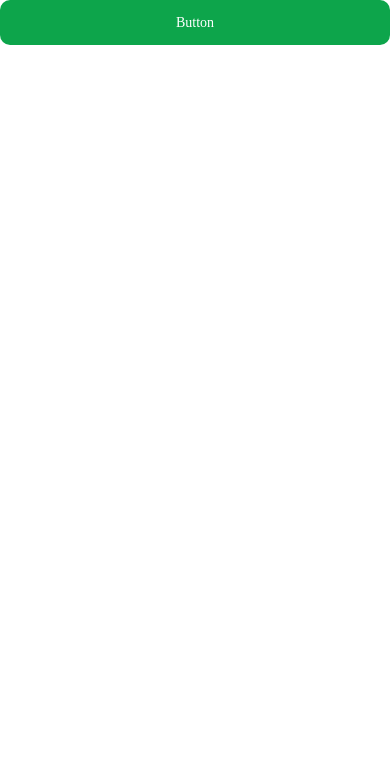
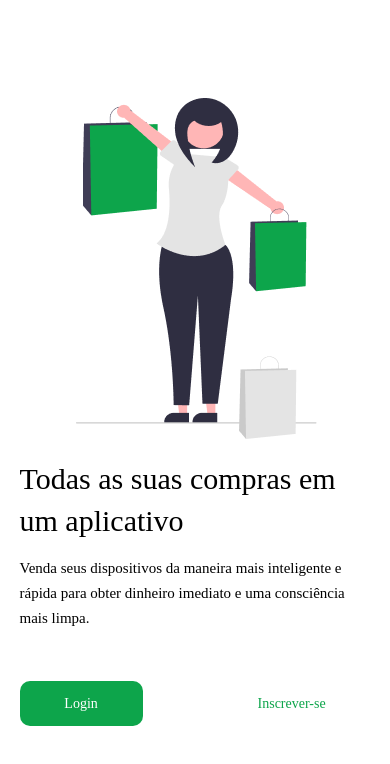
Before and after one commit to lucash-barbosa/Shep, a React Native app: screen / in a window 390 px wide. Shown: the top 764 px of the page. Built offline with nearby package versions, Linux system fonts and the light colour scheme.

Commit message:
feat: create main screen

```diff
--- a/src/screens/Main/index.tsx
+++ b/src/screens/Main/index.tsx
@@ -1,12 +1,40 @@
 import React from 'react';
+import {StatusBar} from 'react-native';
 import PrimaryButton from '../../components/PrimaryButton';
+import main from '../../assets/images/main.png';
+import {
+  StyledImage,
+  StyledText,
+  StyledTitle,
+  ViewText,
+  ViewButton,
+  SignUpButton,
+  SignUpText,
+} from './styles';
+import {mainMocks} from '../../mocks';
 
 const Main = () => {
   return (
-    <PrimaryButton
-      onPress={() => console.log('botão pressionado')}
-      text="Button"
-    />
+    <>
+      <StatusBar barStyle="dark-content" backgroundColor="transparent" />
+      <StyledImage
+        source={main}
+        accessibilityLabel="Mulher segurando sacolas"
+      />
+      <ViewText>
+        <StyledTitle>{mainMocks.title}</StyledTitle>
+        <StyledText>{mainMocks.description}</StyledText>
+      </ViewText>
+      <ViewButton>
+        <PrimaryButton
+          onPress={() => console.log('botão pressionado')}
+          text="Login"
+        />
+        <SignUpButton>
+          <SignUpText>Inscrever-se</SignUpText>
+        </SignUpButton>
+      </ViewButton>
+    </>
   );
 };
 
--- /dev/null
+++ b/src/screens/Main/styles.ts
@@ -0,0 +1,56 @@
+import styled from 'styled-components/native';
+
+export const StyledImage = styled.Image`
+  margin: auto;
+  margin-top: 25%;
+  margin-bottom: 5%;
+`;
+
+export const ViewText = styled.View`
+  width: 90%;
+  margin: auto;
+  margin-bottom: 50px;
+`;
+
+const DefaultFont = styled.Text`
+  font-family: 'Inter-Regular';
+  color: ${({theme}) => theme.colors.black};
+`;
+
+export const StyledTitle = styled(DefaultFont)`
+  font-size: 30px;
+  line-height: 42px;
+`;
+
+export const StyledText = styled(DefaultFont)`
+  font-size: 15px;
+  line-height: 25px;
+  margin-top: 4%;
+`;
+
+export const ViewButton = styled.View`
+  flex-direction: row;
+  justify-content: center;
+  width: 90%;
+  margin: auto;
+  margin-bottom: 50px;
+  column-gap: 50px;
+`;
+
+export const SignUpButton = styled.TouchableOpacity`
+  flex-grow: 1;
+  justify-content: center;
+  align-items: center;
+  height: 45px;
+  background-color: ${({theme}) => theme.colors.white};
+  border-radius: 10px;
+  margin-left: 20px;
+`;
+
+export const SignUpText = styled.Text`
+  text-align: center;
+  font-family: 'Inter-Bold';
+  font-size: 14px;
+  line-height: 17px;
+  color: ${({theme}) => theme.colors.darkGreen};
+`;
```
